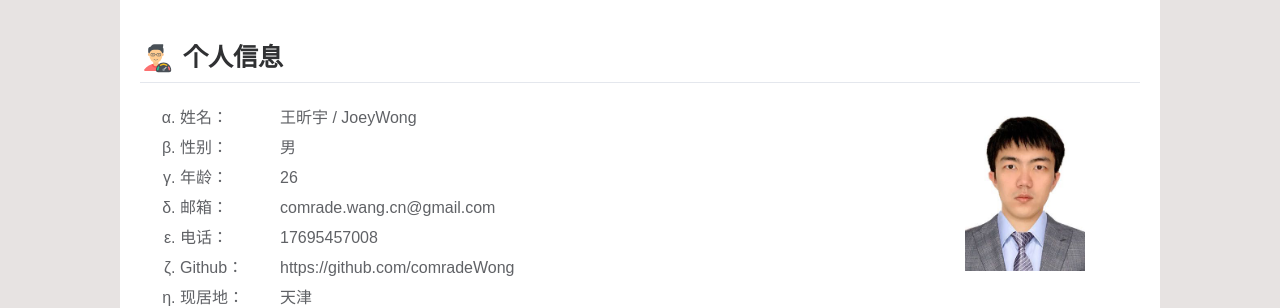
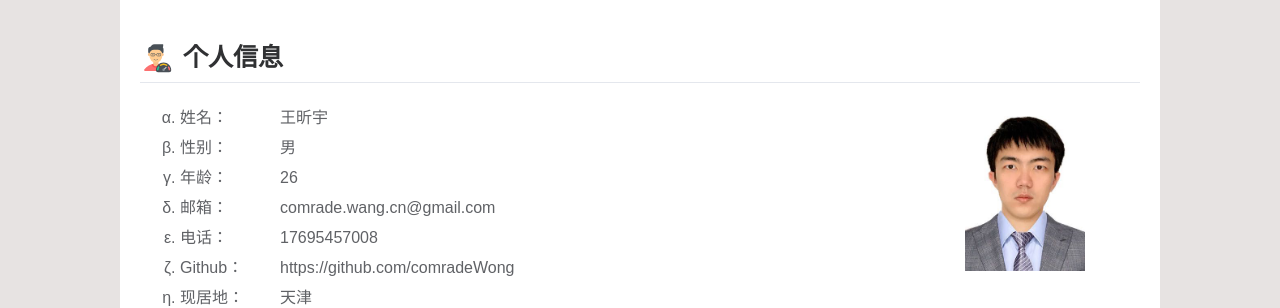
Before and after one commit to comradeWong/new-resume, a Jekyll site: the page built from index.html, in a window 1280 px wide and 900 px high. Shown: the top 308 px of the window. Built offline with Jekyll 4.4.1, drawn with Linux system fonts in a browser that asks for light colours.

Commit message:
feat Config

```diff
--- a/_config.yml
+++ b/_config.yml
@@ -2,7 +2,7 @@ title: 简历 - Web前端开发工程师 - 王昕宇
 email: comrade.wang.cn@gmail.com
 
 aboutme:
-  name: 王昕宇 / JoeyWong
+  name: 王昕宇
   sex: 男
   age: 26
   email: comrade.wang.cn@gmail.com
```
